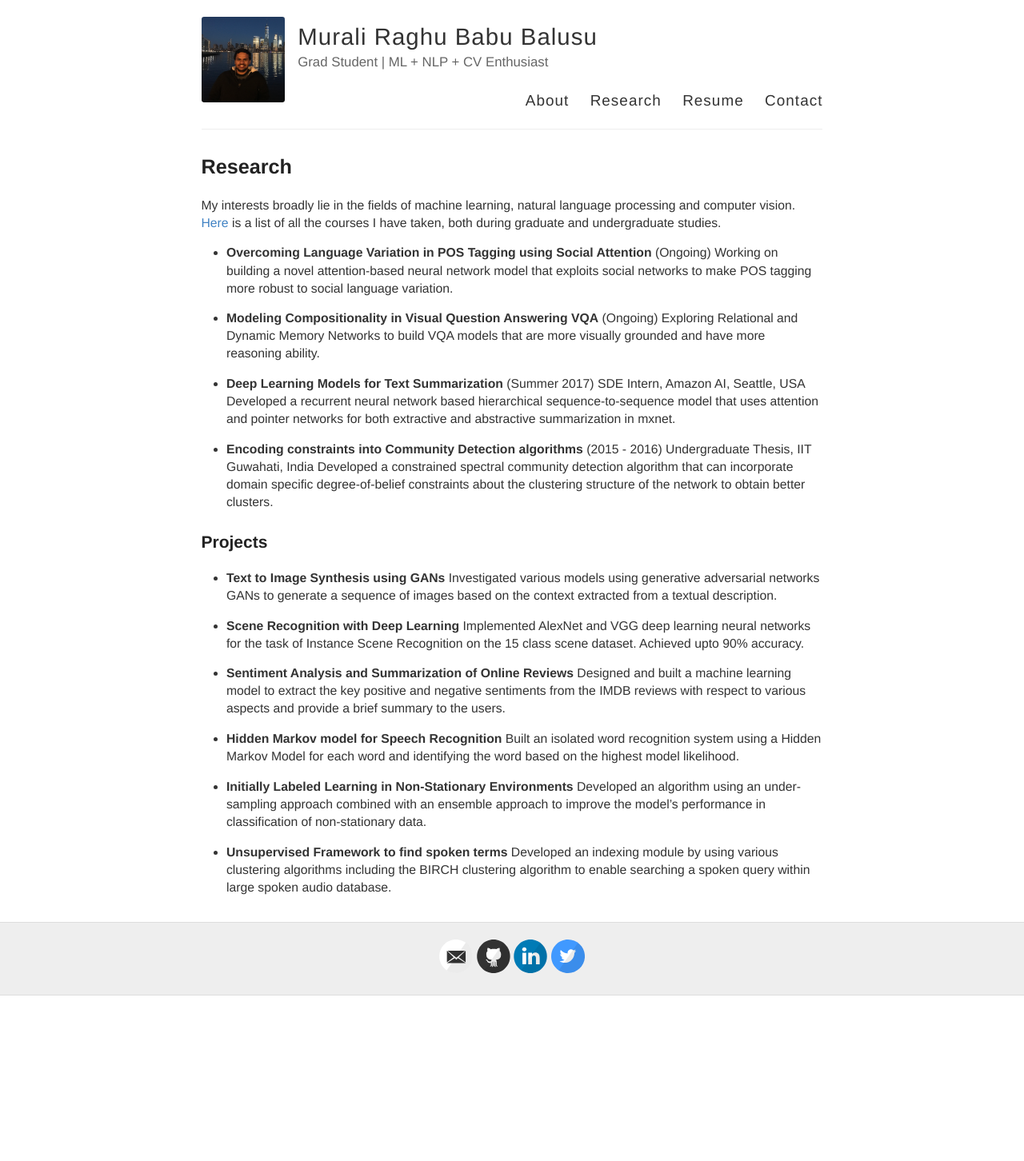
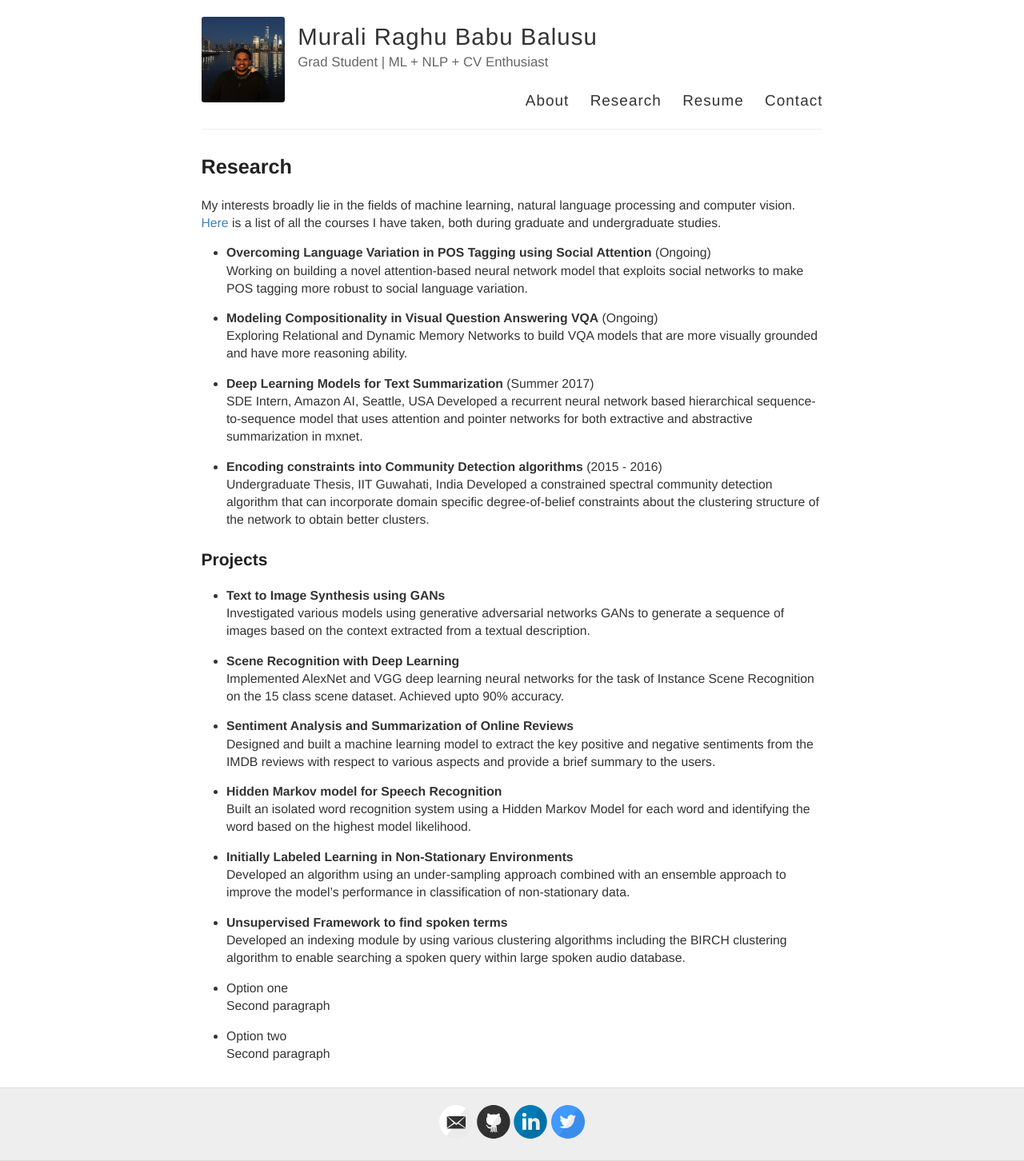
Before and after one commit to bmurali1994/bmurali1994.github.io, a Jekyll site: the page built from research/index.md, in a window 1280 px wide. Shown: the whole page at 80% size. Built offline with Jekyll 4.4.1, drawn with Linux system fonts in a browser that asks for light colours; before the commit the page ends 1245 px from its top, so only the background shows below that.

Commit message:
added space

```diff
--- a/research/index.md
+++ b/research/index.md
@@ -6,6 +6,7 @@
 
 My interests broadly lie in the fields of machine learning, natural language processing and computer vision.
 [Here](/research/courses/) is a list of all the courses I have taken, both during graduate and undergraduate studies.
+
 
 - **Overcoming Language Variation in POS Tagging using Social Attention** (Ongoing)
  Working on building a novel attention-based neural network model that exploits social networks to make
@@ -69,3 +70,10 @@
 
 - **Unsupervised Framework to find spoken terms**
  Developed an indexing module by using various clustering algorithms including the BIRCH clustering algorithm to enable searching a spoken query within large spoken audio database.
+
+
+- Option one
+ Second paragraph
+
+- Option two
+ Second paragraph
```
